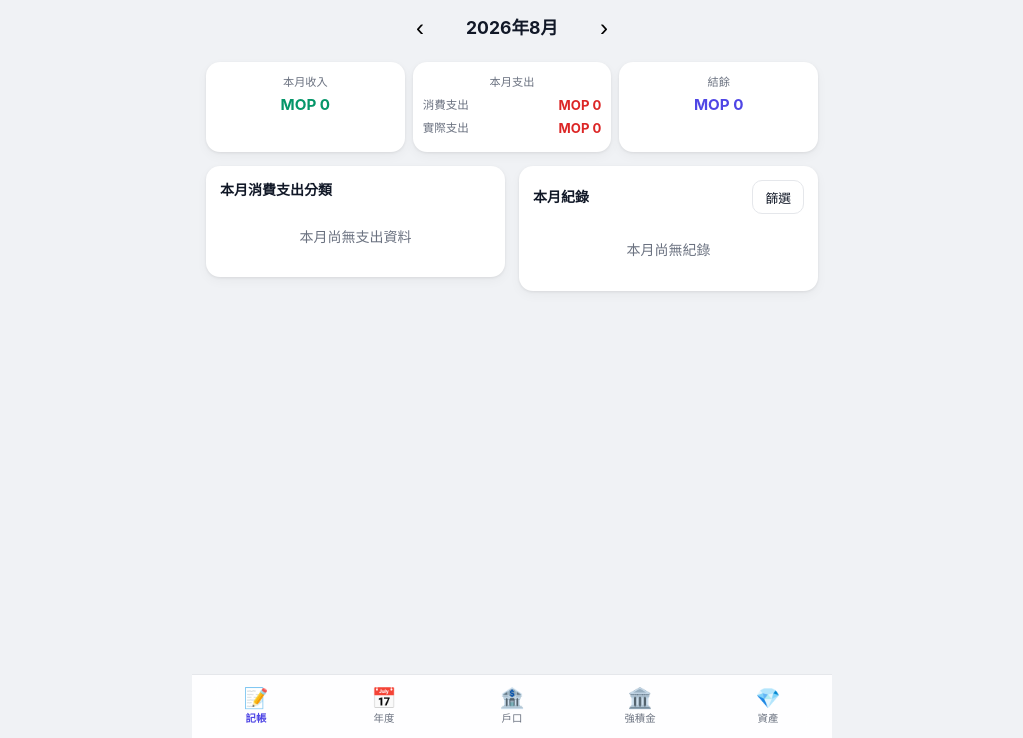
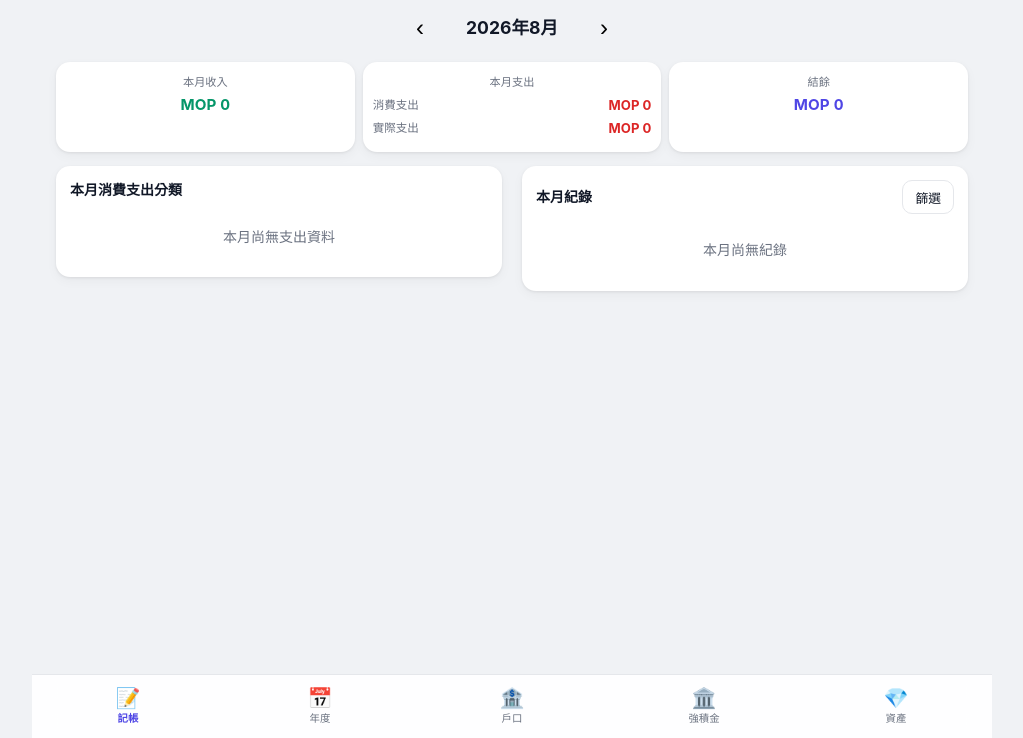
Before and after one commit to MUSTFIE/financialreport2, a plain HTML site: page index.html in a window 1280 px wide. Shown: the part 62-800 px from the top of the page, without its empty margins (128-1151 px from the left). Drawn offline with Linux system fonts and the light colour scheme; no server answers.

Commit message:
Update styles for responsive layout and spacing

```diff
--- a/styles.css
+++ b/styles.css
@@ -20,8 +20,9 @@ body {
   min-height: 100vh; min-height: 100dvh;
 }
 .app {
-  max-width: 640px; margin: 0 auto;
-  padding: 12px 14px calc(var(--nav-h) + 16px + env(safe-area-inset-bottom));
+  max-width: 960px;
+  margin: 0 auto;
+  padding: 12px 16px calc(var(--nav-h) + 16px + env(safe-area-inset-bottom));
 }
 .page { display: none; }
 .page.active { display: block; }
@@ -259,7 +260,9 @@ form { padding: 14px 18px 20px; }
   display: flex; justify-content: space-around;
   height: calc(var(--nav-h) + env(safe-area-inset-bottom));
   padding-bottom: env(safe-area-inset-bottom);
-  z-index: 50; max-width: 640px; margin: 0 auto;
+  z-index: 50;
+  max-width: 960px;
+  margin: 0 auto;
 }
 .nav-btn {
   flex: 1; display: flex; flex-direction: column; align-items: center; justify-content: center;
@@ -515,7 +518,19 @@ form { padding: 14px 18px 20px; }
 .asset-group-body { padding: 0 10px 10px; }
 .asset-group-body .account-item { box-shadow: none; border: 1px solid var(--border); }
 
-/* dual column desktop */
+/* ========== 響應式版面 ========== */
+
+/* 數字對齊 */
+.card .value,
+.record-amount,
+.cc-val,
+.bar-val,
+.mpf-card-balance,
+.asset-group-total {
+  font-variant-numeric: tabular-nums;
+}
+
+/* 手機：單欄；桌面：雙欄 */
 .dual-col {
   display: flex;
   flex-direction: column;
@@ -526,7 +541,6 @@ form { padding: 14px 18px 20px; }
   margin-bottom: 0;
 }
 
-/* accounts type groups grid on desktop */
 #accounts-by-type {
   display: flex;
   flex-direction: column;
@@ -536,29 +550,46 @@ form { padding: 14px 18px 20px; }
   margin-bottom: 16px;
 }
 
+/* ≥768px：平板／桌面 — 雙欄、戶口兩欄 */
 @media (min-width: 768px) {
+  .app {
+    padding-left: 20px;
+    padding-right: 20px;
+  }
+
   .dual-col {
     display: grid;
     grid-template-columns: 1fr 1fr;
-    gap: 14px;
+    gap: 16px;
     align-items: start;
   }
+
   #accounts-by-type {
     display: grid;
     grid-template-columns: 1fr 1fr;
-    gap: 12px 14px;
+    gap: 14px 16px;
   }
   #accounts-by-type .type-group {
     margin-bottom: 0;
   }
 }
 
-/* mobile: hide app title */
+/* ≥1024px：稍大間距 */
+@media (min-width: 1024px) {
+  .app {
+    padding-left: 24px;
+    padding-right: 24px;
+  }
+  .dual-col {
+    gap: 20px;
+  }
+}
+
+/* ≤640px：手機 — 隱藏標題、摘要兩上一下 */
 @media (max-width: 640px) {
   header h1 { display: none; }
   header { margin-bottom: 10px; }
 
-  /* summary: two on top, balance full width below */
   .summary-cards.summary-stackable {
     grid-template-columns: 1fr 1fr;
   }
```
